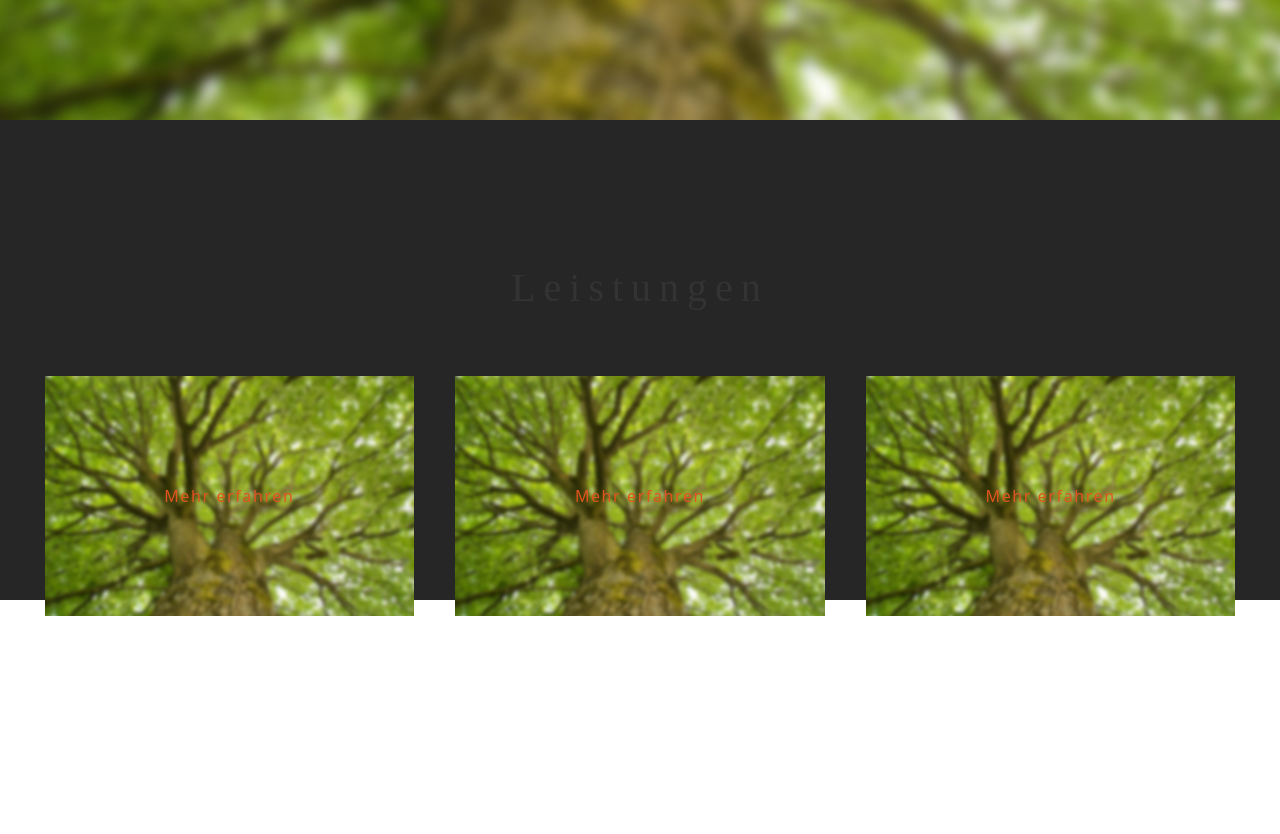
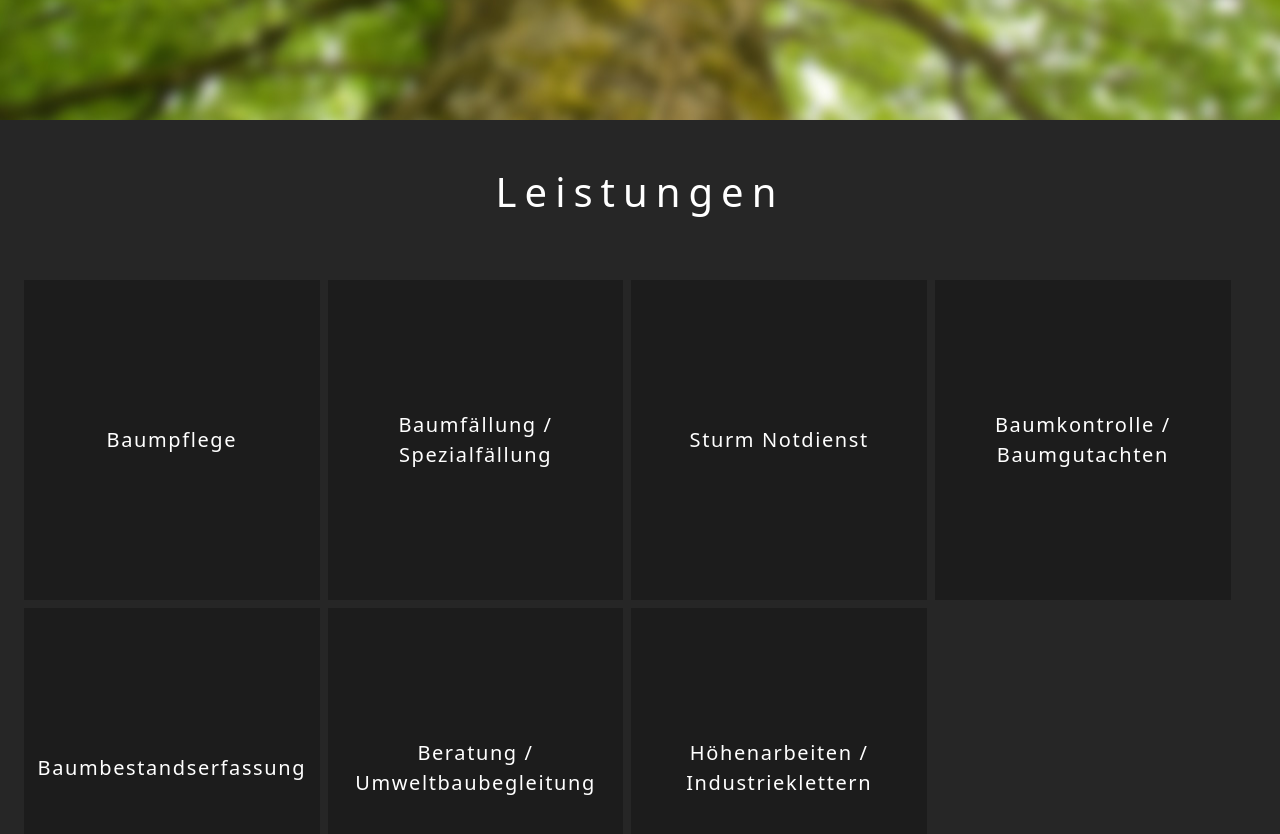
Before and after one commit to spicyknife/fuchs-baum, an Angular app in the folder fuchs-baum/: page /home in a window 1280 px wide. Shown: the part 600-1434 px from the top of the page. Before the commit the page ends 1360 px from the top, so only its background shows below. Built offline with nearby package versions, Linux system fonts and the light colour scheme; a web font is replaced by a local one.

Commit message:
leistungne

```diff
--- a/fuchs-baum/src/app/leistungen/leistungen.component.html
+++ b/fuchs-baum/src/app/leistungen/leistungen.component.html
@@ -9,7 +9,7 @@
           data-bs-toggle="modal"
           data-bs-target="#leistung1"
         >
-          Mehr erfahren
+          Baumpflege
         </a>
 
         <div
@@ -63,7 +63,7 @@
           data-bs-toggle="modal"
           data-bs-target="#leistung2"
         >
-          Mehr erfahren
+          Baumfällung / Spezialfällung
         </a>
 
         <div
@@ -117,7 +117,7 @@
           data-bs-toggle="modal"
           data-bs-target="#leistung3"
         >
-          Mehr erfahren
+          Sturm Notdienst
         </a>
 
         <div
@@ -164,6 +164,222 @@
           </div>
         </div>
       </div>
+      <div class="leistung" id="leistung-3">
+        <a
+          type="button"
+          class="modal-button"
+          data-bs-toggle="modal"
+          data-bs-target="#leistung3"
+        >
+          Baumkontrolle / Baumgutachten
+        </a>
+
+        <div
+          class="modal fade"
+          id="leistung3"
+          tabindex="-1"
+          aria-labelledby="exampleModalLabel"
+          aria-hidden="true"
+        >
+          <div class="modal-dialog">
+            <div class="modal-content">
+              <div class="modal-header">
+                <button
+                  type="button"
+                  class="btn-close"
+                  data-bs-dismiss="modal"
+                  aria-label="Close"
+                ></button>
+              </div>
+              <div class="modal-body">
+                <img
+                  class="icon stillen"
+                  src="../../assets/img/grafik/mother.png"
+                />
+                <h2>Leistung 1</h2>
+                <div class="modal-text">
+                  <p>Test</p>
+                  <!-- <ul>
+                    <li>Stillpositionen/Stilltechniken</li>
+                  </ul> -->
+                </div>
+              </div>
+              <div class="modal-footer">
+                <button
+                  type="button"
+                  class="back-button"
+                  data-bs-dismiss="modal"
+                >
+                  Zurück
+                </button>
+                <!-- <button type="button" class="btn btn-primary">Save changes</button> -->
+              </div>
+            </div>
+          </div>
+        </div>
+      </div>
+      <div class="leistung" id="leistung-3">
+        <a
+          type="button"
+          class="modal-button"
+          data-bs-toggle="modal"
+          data-bs-target="#leistung3"
+        >
+          Baumbestandserfassung
+        </a>
+
+        <div
+          class="modal fade"
+          id="leistung3"
+          tabindex="-1"
+          aria-labelledby="exampleModalLabel"
+          aria-hidden="true"
+        >
+          <div class="modal-dialog">
+            <div class="modal-content">
+              <div class="modal-header">
+                <button
+                  type="button"
+                  class="btn-close"
+                  data-bs-dismiss="modal"
+                  aria-label="Close"
+                ></button>
+              </div>
+              <div class="modal-body">
+                <img
+                  class="icon stillen"
+                  src="../../assets/img/grafik/mother.png"
+                />
+                <h2>Leistung 1</h2>
+                <div class="modal-text">
+                  <p>Test</p>
+                  <!-- <ul>
+                    <li>Stillpositionen/Stilltechniken</li>
+                  </ul> -->
+                </div>
+              </div>
+              <div class="modal-footer">
+                <button
+                  type="button"
+                  class="back-button"
+                  data-bs-dismiss="modal"
+                >
+                  Zurück
+                </button>
+                <!-- <button type="button" class="btn btn-primary">Save changes</button> -->
+              </div>
+            </div>
+          </div>
+        </div>
+      </div>
+      <div class="leistung" id="leistung-3">
+        <a
+          type="button"
+          class="modal-button"
+          data-bs-toggle="modal"
+          data-bs-target="#leistung3"
+        >
+          Beratung / Umweltbaubegleitung
+        </a>
+
+        <div
+          class="modal fade"
+          id="leistung3"
+          tabindex="-1"
+          aria-labelledby="exampleModalLabel"
+          aria-hidden="true"
+        >
+          <div class="modal-dialog">
+            <div class="modal-content">
+              <div class="modal-header">
+                <button
+                  type="button"
+                  class="btn-close"
+                  data-bs-dismiss="modal"
+                  aria-label="Close"
+                ></button>
+              </div>
+              <div class="modal-body">
+                <img
+                  class="icon stillen"
+                  src="../../assets/img/grafik/mother.png"
+                />
+                <h2>Leistung 1</h2>
+                <div class="modal-text">
+                  <p>Test</p>
+                  <!-- <ul>
+                    <li>Stillpositionen/Stilltechniken</li>
+                  </ul> -->
+                </div>
+              </div>
+              <div class="modal-footer">
+                <button
+                  type="button"
+                  class="back-button"
+                  data-bs-dismiss="modal"
+                >
+                  Zurück
+                </button>
+                <!-- <button type="button" class="btn btn-primary">Save changes</button> -->
+              </div>
+            </div>
+          </div>
+        </div>
+      </div>
+      <div class="leistung" id="leistung-3">
+        <a
+          type="button"
+          class="modal-button"
+          data-bs-toggle="modal"
+          data-bs-target="#leistung4"
+        >
+          Höhenarbeiten / Industrieklettern
+        </a>
+
+        <div
+          class="modal fade"
+          id="leistung4"
+          tabindex="-1"
+          aria-labelledby="exampleModalLabel"
+          aria-hidden="true"
+        >
+          <div class="modal-dialog">
+            <div class="modal-content">
+              <div class="modal-header">
+                <button
+                  type="button"
+                  class="btn-close"
+                  data-bs-dismiss="modal"
+                  aria-label="Close"
+                ></button>
+              </div>
+              <div class="modal-body">
+                <img
+                  class="icon stillen"
+                  src="../../assets/img/grafik/mother.png"
+                />
+                <h2>Leistung 1</h2>
+                <div class="modal-text">
+                  <p>Test</p>
+                  <!-- <ul>
+                    <li>Stillpositionen/Stilltechniken</li>
+                  </ul> -->
+                </div>
+              </div>
+              <div class="modal-footer">
+                <button
+                  type="button"
+                  class="back-button"
+                  data-bs-dismiss="modal"
+                >
+                  Zurück
+                </button>
+                <!-- <button type="button" class="btn btn-primary">Save changes</button> -->
+              </div>
+            </div>
+          </div>
+        </div>
+      </div>
     </div>
   </div>
 </section>
--- a/fuchs-baum/src/app/leistungen/leistungen.component.scss
+++ b/fuchs-baum/src/app/leistungen/leistungen.component.scss
@@ -7,7 +7,6 @@
   background-position: center;
   background-size: cover;
   width: 100%;
-  height: 40em;
   display: flex;
   justify-content: center;
   align-items: center;
@@ -15,20 +14,27 @@
     text-align: center;
     padding: 3em 1.5em;
     width: 100%;
+    color: #fff;
     .leistung-wrapper {
       display: flex;
-      justify-content: space-around;
+      justify-content: flex-start;
       align-items: flex-start;
       margin-top: 4em;
+      flex-wrap: wrap;
       #leistung-1,
       #leistung-2,
       #leistung-3 {
-        background-image: url('../../assets/img/bg-intro.jpg');
-        background-size: cover;
+        // background-image: url('../../assets/img/bg-intro.jpg');
+        // background-size: cover;
+        background-color: #1c1c1c;
       }
       .leistung {
-        width: 30%;
-        height: 15em;
+        width: 24%;
+        // width: 33%;
+        height: 20em;
+        margin-bottom: 0.5em;
+        margin-right: 0.5em;
+
         a {
           width: 100%;
           height: 100%;
@@ -36,6 +42,9 @@
           justify-content: center;
           align-items: center;
           transition: .4s;
+          font-weight: 500;
+          color: #fff;
+          font-size: 1.25em;
           &:hover {
             background-color: $basic-primary-hover;
             opacity: .95;
--- a/fuchs-baum/src/styles.scss
+++ b/fuchs-baum/src/styles.scss
@@ -6,6 +6,7 @@ body {
   font-style: normal;
   letter-spacing: 0.1em;
   margin: 0;
+  font-family: 'roboto-condensed' sans-serif;
 }
 p {
   line-height: 1.8em;
@@ -16,13 +17,12 @@ p {
 }
 #page {
   background-color: #262626;
-  height: 150vh;
+  // height: 150vh;
 }
 h1,
 h2,
 h3,
 h4 {
-  font-family: 'Caviar-Dreams';
   letter-spacing: 0.2em;
   margin-bottom: 0.5em;
 }
@@ -40,7 +40,7 @@ li {
 button,
 .button,
 .submit-button {
-  font-family: 'Caviar-Dreams';
+  // font-family: 'Caviar-Dreams';
 }
 .content-page {
   padding: 8em 4em;
```
